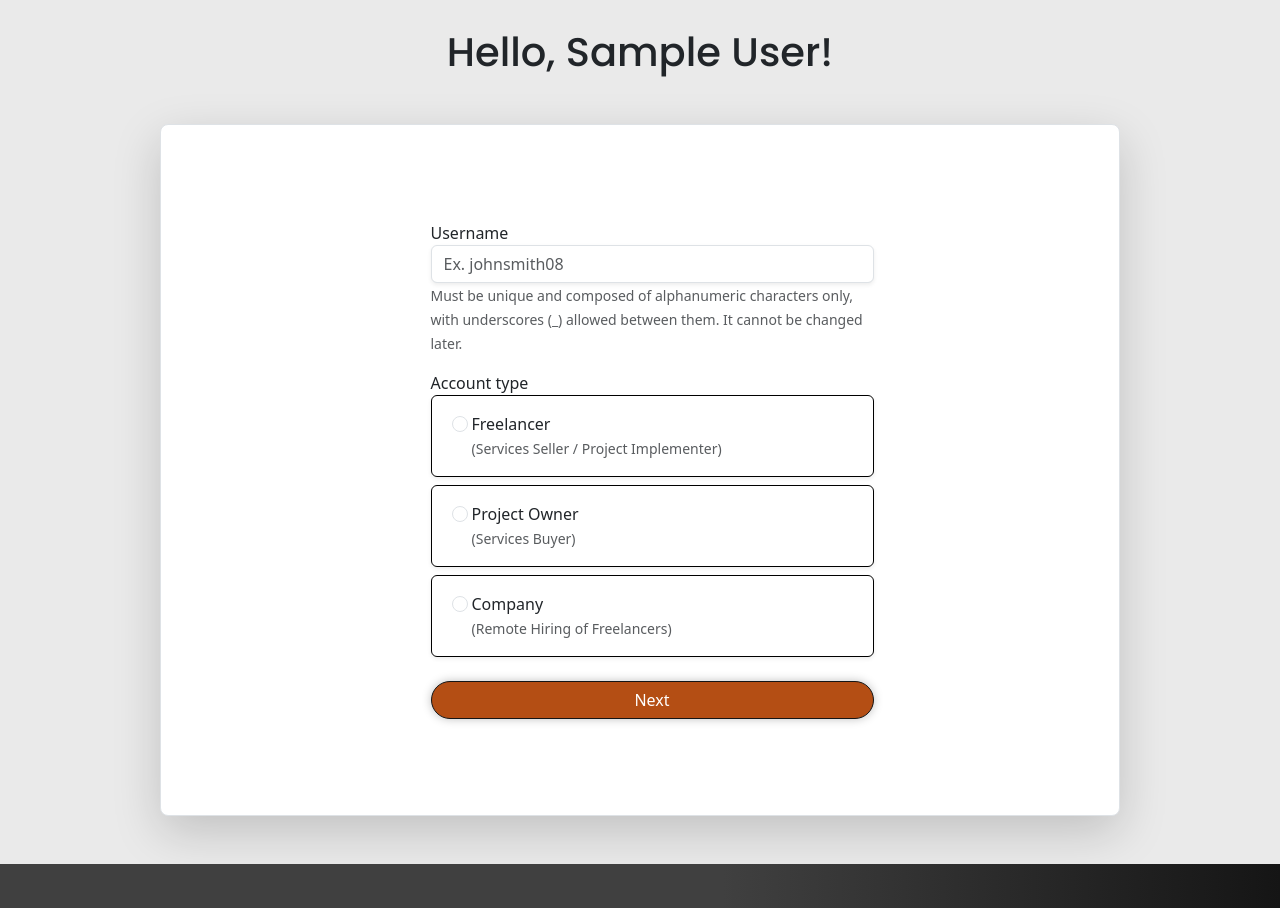
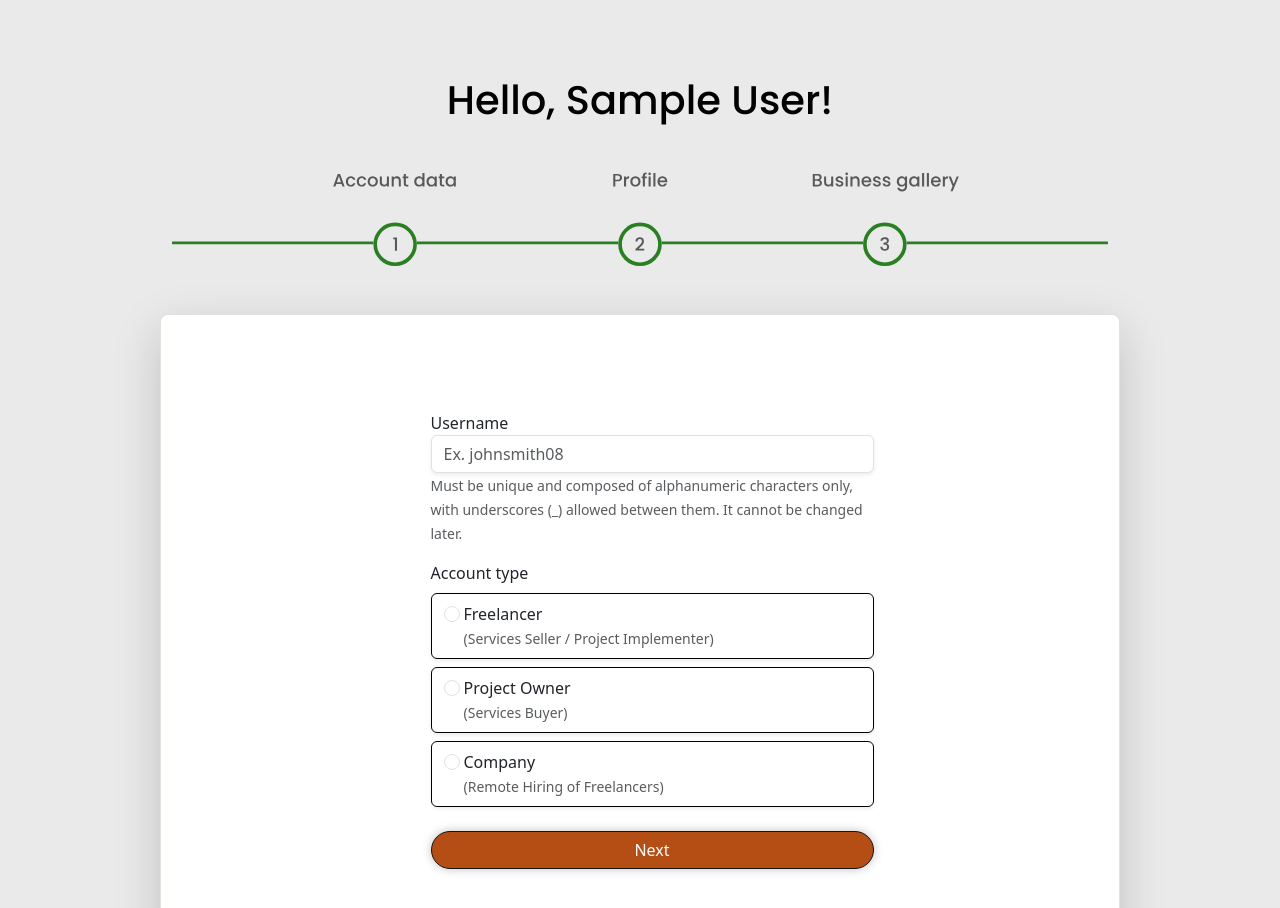
Before and after one commit to ashraph0p/WorkLink, a Flask app: page /profile/1 in a window 1280 px wide; the page is wider, and only the part inside the window is pictured. Shown: the part 346-1254 px from the top of that part. Run offline with Flask 3, Linux system fonts and the light colour scheme; the visitor is signed in with stand-in values (Sample User, id 1); some libraries are stand-ins or nearby versions; grey boxes are pictures that could not be loaded.

Commit message:
Done with the first step of onboarding

```diff
--- a/app.py
+++ b/app.py
@@ -42,6 +42,13 @@ class User(UserMixin, db.Model):
     confirm: Mapped[bool] = mapped_column(nullable=False)
 
 
+# Onboarding options model
+class Details(db.Model):
+    __tablename__ = 'details'
+    id: Mapped[int] = mapped_column(primary_key=True)
+    username: Mapped[str] = mapped_column(nullable=False)
+    account_type: Mapped[int] = mapped_column(nullable=False)
+
 # User registration form
 class Makeaccount(FlaskForm):
     name = StringField('Name', validators=[DataRequired()], render_kw={"placeholder": "Ex. John"})
@@ -63,19 +70,27 @@ class LoginForm(FlaskForm):
 class Step1(FlaskForm):
     username = StringField('Username', validators=[DataRequired()], render_kw={"placeholder": "Ex. johnsmith08"})
     account_type = RadioField('Account type', choices=[
-        ('freelancer', 'Freelancer (Services Seller / Project Implementer)'),
-        ('project_owner', 'Project Owner (Services Buyer)'),
-        ('company', 'Company (Remote Hiring of Freelancers)')],
+        ('1', 'Freelancer (Services Seller / Project Implementer)'),
+        ('2', 'Project Owner (Services Buyer)'),
+        ('3', 'Company (Remote Hiring of Freelancers)')],
                               validators=[DataRequired()])
     button = SubmitField('Next')
 
 
 # Step 2 Onboarding Form
 class Step2(FlaskForm):
-    specifics = SelectField('Specialization')
-    job_title = StringField('Job Title', validators=[DataRequired()], render_kw={"placeholder": "Ex. Project Manager"})
+    specifics = SelectField('Specialization', choices=[
+        ('translate', 'Translate'),
+        ('web_design', 'Web design'),
+        ('web_development', 'Web development'),
+        ('illustrator', 'Illustrator'),
+        ('article_writing', 'Article Writing'),
+        ('graphic_design', 'Graphic Design'),
+        ('logo_design', 'Logo Design')
+    ])
+    job_title = SelectField('Job Title', validators=[DataRequired()], render_kw={"placeholder": "Ex. Project Manager"})
     biography = CKEditorField('Biography', validators=[DataRequired()])
-    skills = StringField('Skills', validators=[DataRequired()])
+    skills = SelectField('Skills', validators=[DataRequired()])
     button = SubmitField('Next')
 
 
@@ -141,7 +156,8 @@ def sign_in():
 def profile(id):
     user = User.query.get_or_404(id)
     form = Step1()
-    return render_template('profile.html', user=user, logged=current_user, form=form)
+    form2 = Step2()
+    return render_template('profile.html', user=user, logged=current_user, form=form, form2=form2)
 
 
 # Logout route
--- a/templates/base.html
+++ b/templates/base.html
@@ -151,7 +151,7 @@
                     <li class="nav-item mb-2"><a href="#" class="nav-link p-0 ">Browse Projects</a></li>
                     <li class="nav-item mb-2"><a href="#" class="nav-link p-0 ">Contact Us</a></li>
                 </ul>
-                <img src="/static/base/worklink_footer.svg" alt="">
+                <img src="/static/base/worklink_footer.svg" alt="" class="img-fluid">
             </div>
             <p class="d-flex text-center justify-content-center w-100 mt-4">© Mas Elafak Company 2024. All Rights
                 Reserved</p>
--- a/templates/profile.html
+++ b/templates/profile.html
@@ -1,10 +1,13 @@
 {% extends "base.html" %}
-{#{% from 'bootstrap5/form.html' import render_form %}#}
+{% from 'bootstrap5/form.html' import render_form %}
 {% block title %}Worklink{% endblock %}
 
 {% block content %}
     <section class="my-5 ">
-        <h1 class="text-center">Hello, {{ user.name }}!</h1>
+        <div class="d-flex row justify-content-center w-75 text-center m-auto">
+            <h1 class="text-center my-5 h1 text-body-emphasis">Hello, {{ user.name }}!</h1>
+            <img src="/static/onboarding/step1.svg" alt="" class="img-fluid w-100">
+        </div>
         <article class="form-signin w-75 m-auto mb-5">
             <div class="container my-5">
                 <div class="row p-4 pb-0 pe-lg-0 pt-lg-5 align-items-center rounded-3 border shadow-lg my-5 justify-content-center">
@@ -27,8 +30,8 @@
 
                                 <!-- Loop through radio choices -->
                                 {% for subfield in form.account_type %}
-                                    <div class="form-check mb-2 onboard-radio p-3 rounded shadow-sm">
-                                        {{ subfield(class="form-check-input mx-1 ") }}
+                                    <div class="form-check mb-2 onboard-radio p-2 my-2 rounded shadow-sm">
+                                        {{ subfield(class="form-check-input mx-1") }}
                                         <label class="form-check-label" for="{{ subfield.id }}">
                                             {{ subfield.label.text.split(' (')[0] }}
                                         </label>
```
Also changed, not shown: static/onboarding/step1.svg (added), static/onboarding/step2.svg (added).
